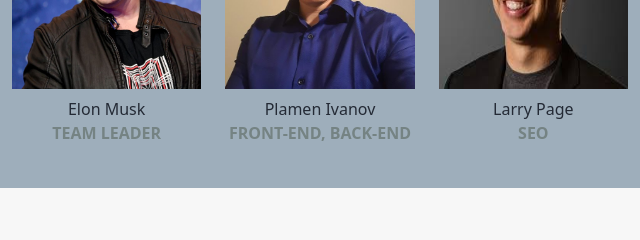
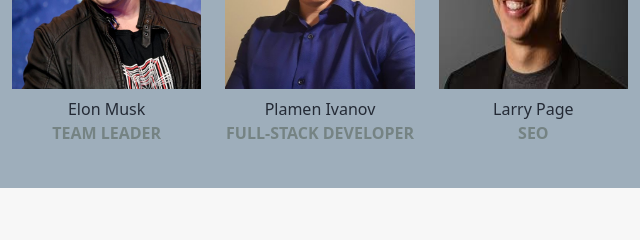
Before and after one commit to xakepa/best-apps, a website: page index.html in a window 1280 px wide. Shown: the part 4900-5140 px from the top of the page, 320-960 px from the left. Drawn offline with nearby package versions, Linux system fonts and the light colour scheme.

Commit message:
Update index.html

```diff
--- a/index.html
+++ b/index.html
@@ -539,7 +539,7 @@
 
             <div class="name-occupation text-center">
               <p>Plamen Ivanov</p>
-              <p>Front-end, Back-end</p>
+              <p>Full-Stack Developer</p>
             </div>
           </div>
 
```
